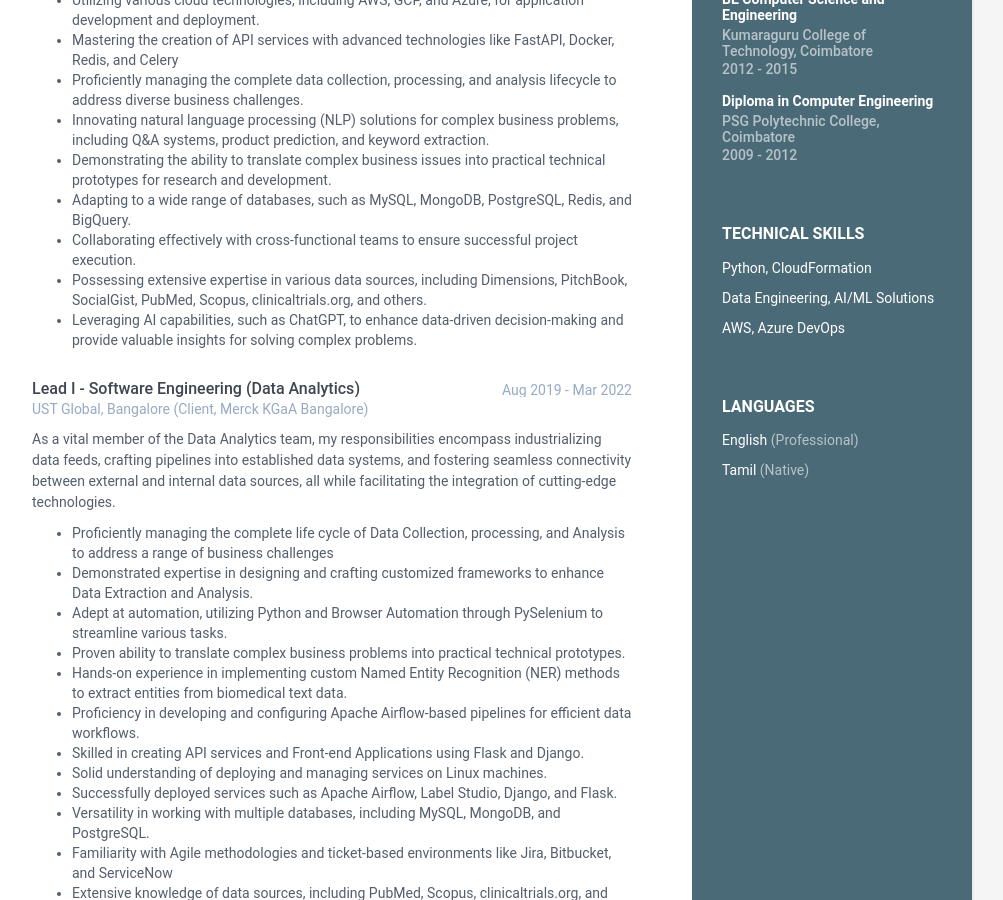
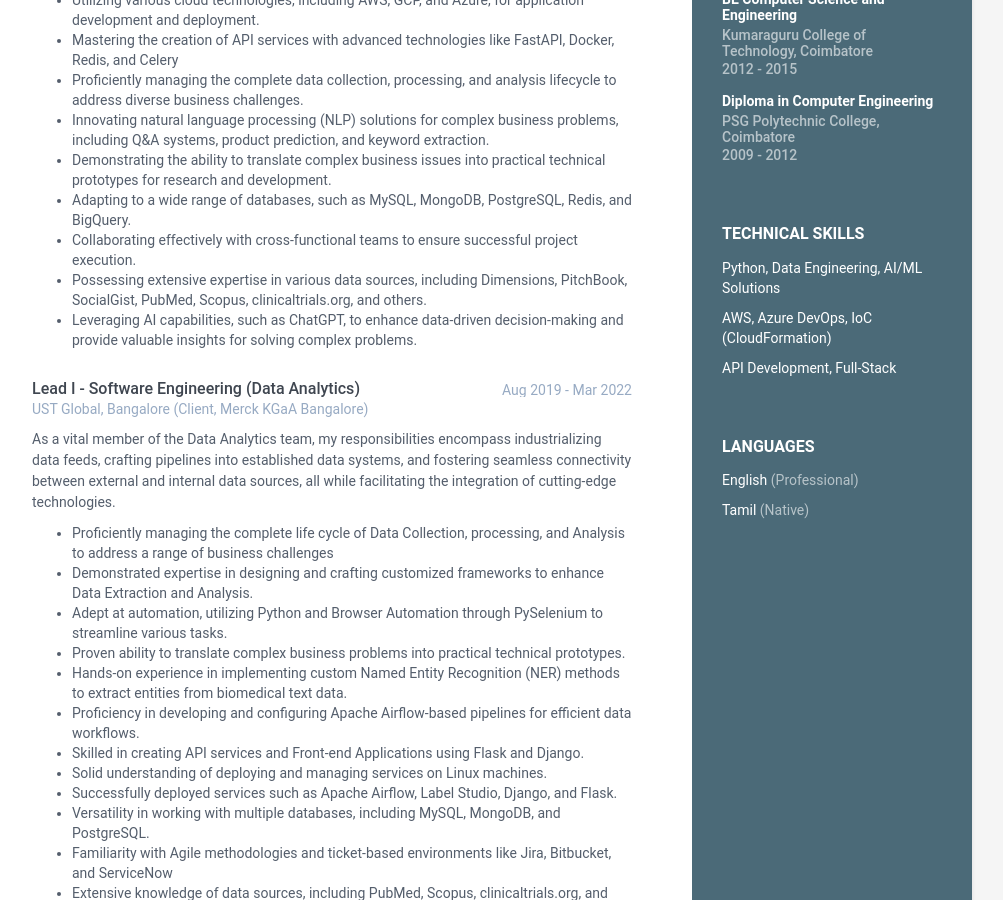
Before and after one commit to dhamodharanrk/online-cv, a Jekyll site: the page built from index.html, in a window 1280 px wide and 900 px high, scrolled down 671 px. Shown: the whole window, without its empty margins (168-1171 px from the left). Built offline with Jekyll 4.4.1, drawn with Linux system fonts in a browser that asks for light colours.

Commit message:
Update data.yml

```diff
--- a/_data/data.yml
+++ b/_data/data.yml
@@ -22,11 +22,11 @@ sidebar:
     - idiom: Tamil
       level: Native
   technicals:
-    - item: Python, CloudFormation
+    - item: Python, Data Engineering, AI/ML Solutions
       link: null
-    - item: Data Engineering, AI/ML Solutions
+    - item: AWS, Azure DevOps, IoC (CloudFormation)
       link: null
-    - item: AWS, Azure DevOps
+    - item: API Development, Full-Stack
       link: null
 career-profile:
   title: Career Profile
```
